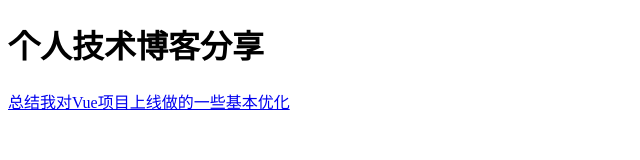
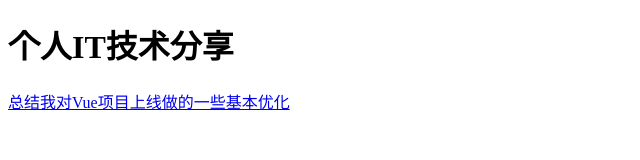
Before and after one commit to ideagay/notes, a plain HTML site: page index.html in a window 1280 px wide. Shown: the whole page, without its empty margins (0-640 px from the left). Drawn offline with Linux system fonts and the light colour scheme.

Commit message:
添加html

```diff
--- a/index.html
+++ b/index.html
@@ -3,10 +3,10 @@
 <head>
     <meta charset="UTF-8">
     <meta name="viewport" content="width=device-width, initial-scale=1.0">
-    <title>个人技术博客分享</title>
+    <title>个人IT技术分享</title>
 </head>
 <body>
-    <h1>个人技术博客分享</h1>
+    <h1>个人IT技术分享</h1>
     <div>
         <a href="https://juejin.im/post/5f0f1a045188252e415f642c">总结我对Vue项目上线做的一些基本优化</a>
     </div>
```
